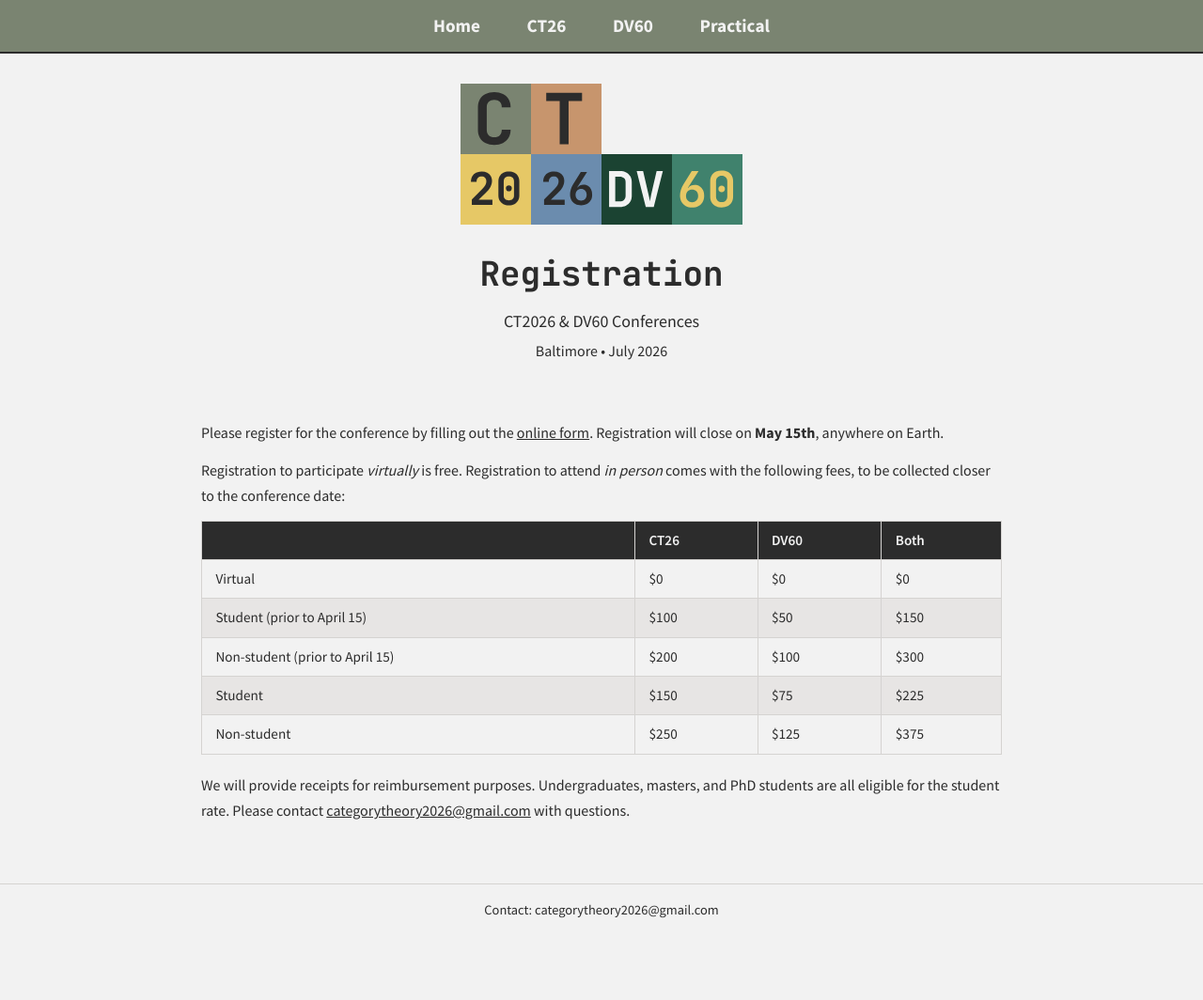
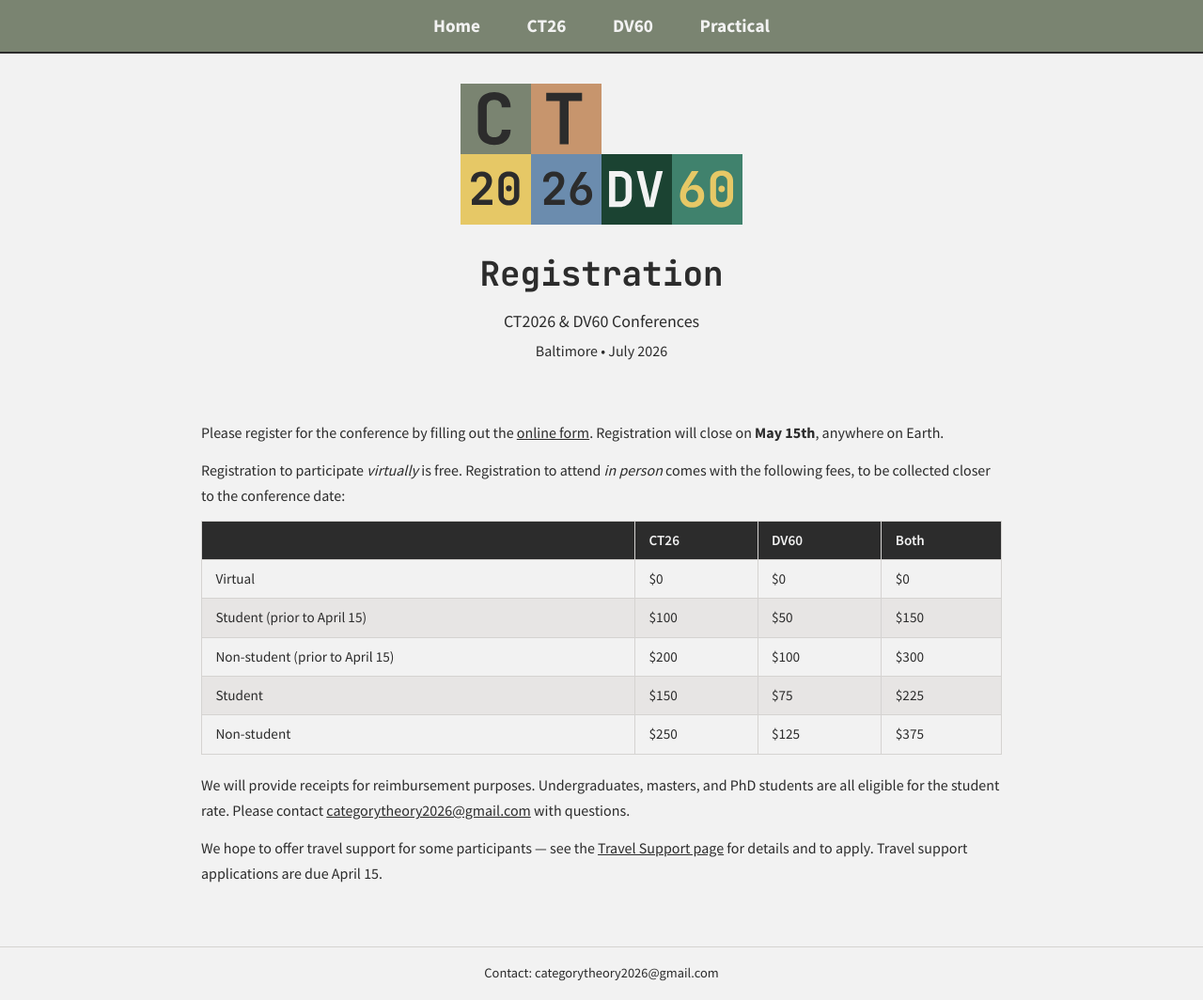
Before and after one commit to phck/ct2026, a Jekyll site: the page built from registration.md, in a window 1280 px wide and 1064 px high. Shown: the whole window at 94% size. Built offline with Jekyll 4.4.1, drawn with Linux system fonts in a browser that asks for light colours.

Commit message:
open travel support application

```diff
--- a/_layouts/default.html
+++ b/_layouts/default.html
@@ -7,7 +7,7 @@
     <meta name="description" content="{% if page.description %}{{ page.description }}{% else %}{{ site.description }}{% endif %}">
 
     <link rel="icon" type="image/svg+xml" href="{{ '/assets/favicon.svg' | relative_url }}">
-    <link rel="stylesheet" href="{{ '/assets/css/main.css?v=3' | relative_url }}">
+    <link rel="stylesheet" href="{{ '/assets/css/main.css?v=4' | relative_url }}">
     <link rel="stylesheet" href="{{ '/assets/css/navigation.css?v=1' | relative_url }}">
 </head>
 <body class="{% if page.conference %}{{ page.conference }}-theme{% endif %}">
--- a/assets/css/main.css
+++ b/assets/css/main.css
@@ -671,6 +671,24 @@
     background-color: var(--dv60-primary-teal);
 }
 
+.email-template {
+    background-color: white;
+    border: 1px solid var(--neutral-light);
+    border-radius: 4px;
+    padding: 1.5rem;
+    margin: 1.5rem 0;
+    overflow-x: auto;
+}
+
+.email-template pre {
+    margin: 0;
+    font-family: monospace;
+    font-size: 0.9rem;
+    white-space: pre-wrap;
+    word-wrap: break-word;
+    line-height: 1.6;
+}
+
 /* Responsive Design */
 @media (max-width: 768px) {
     .logo-container {
--- a/index.html
+++ b/index.html
@@ -33,6 +33,9 @@
     <div style="display: flex; gap: 1rem; justify-content: center; flex-wrap: wrap;">
         <a href="{{ '/register/' | relative_url }}" class="registration-btn">
             Register Now
+        </a>
+        <a href="{{ '/travel-support/' | relative_url }}" class="registration-btn">
+            Travel Support Application
         </a>
     </div>
 </section>
--- a/registration.md
+++ b/registration.md
@@ -21,3 +21,5 @@
 | Non-student | $250 | $125 | $375 |
 
 We will provide receipts for reimbursement purposes. Undergraduates, masters, and PhD students are all eligible for the student rate. Please contact [categorytheory2026@gmail.com](mailto:categorytheory2026@gmail.com) with questions.
+
+We hope to offer travel support for some participants — see the [Travel Support page](/travel-support/) for details and to apply. Travel support applications are due April 15.
```
Also changed, not shown: practical-info.md (+2 -0 lines), travel-support.html (added, +88 -0 lines).
